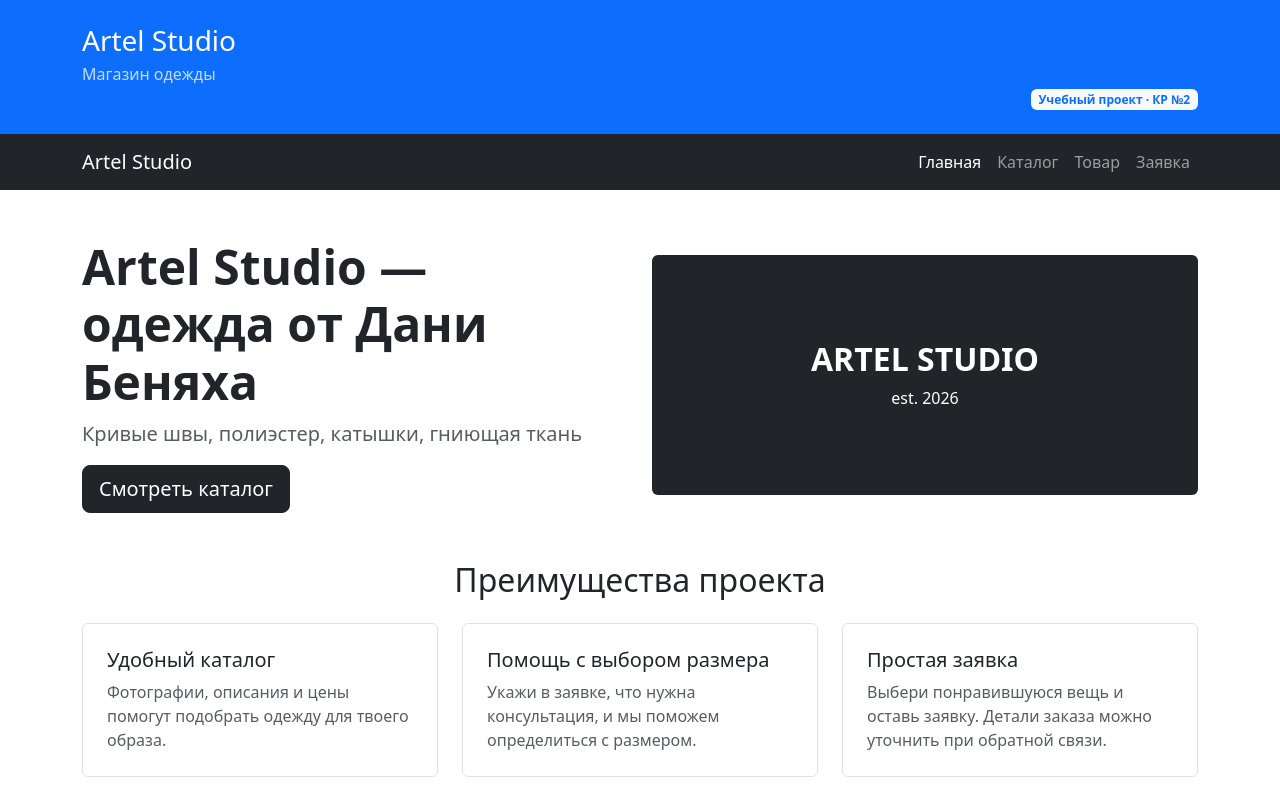
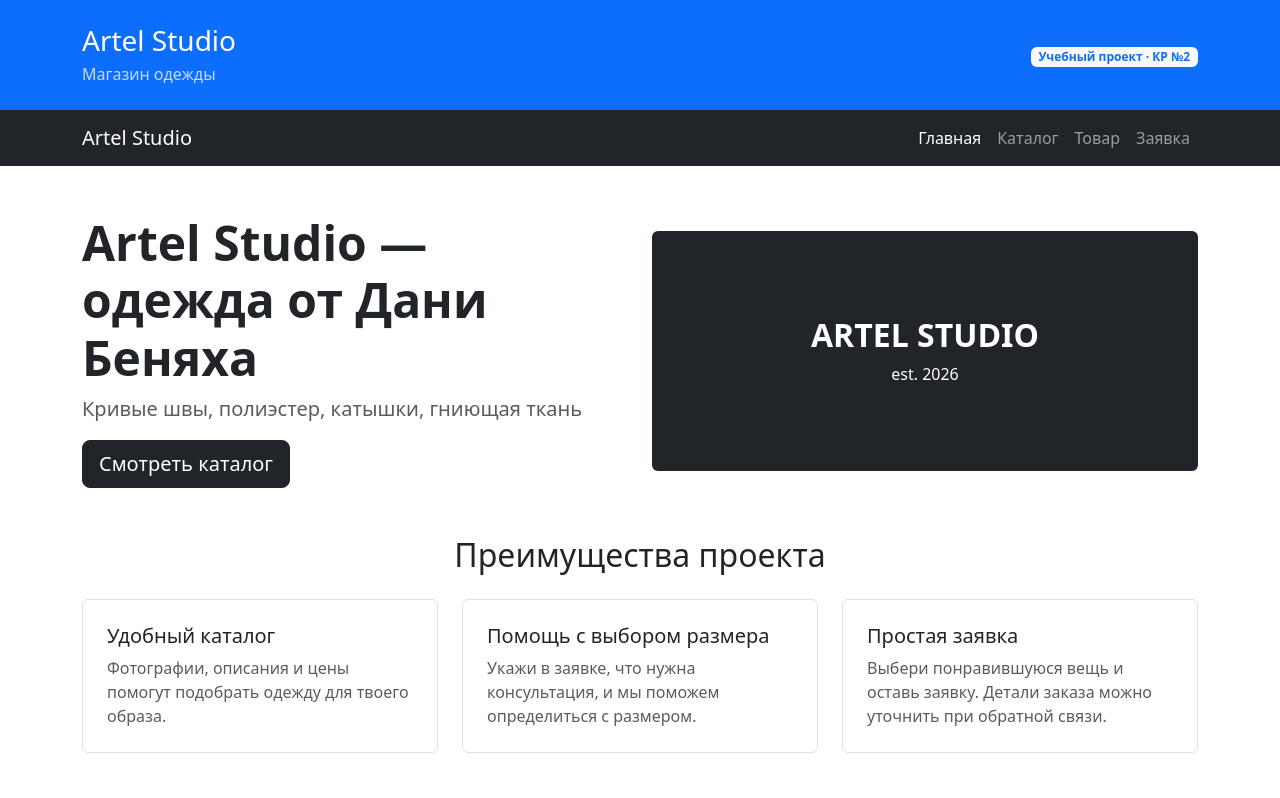
Before and after one commit to tzutira/kr2-bootstrap-shop, a plain HTML site: page index.html in a window 1280 px wide. Shown: the top 798 px of the page. Drawn offline with nearby package versions, Linux system fonts and the light colour scheme.

Commit message:
fix: correct header grid and complete project documentation

```diff
--- a/index.html
+++ b/index.html
@@ -18,7 +18,7 @@
                 </p>
             </div>
 
-            <div class="col-12 col-md- text-md-end mt-3 mt-md-0">
+            <div class="col-12 col-md-4 text-md-end mt-3 mt-md-0">
                     <span class="badge bg-light text-primary">
                     Учебный проект · КР №2
                     </span>
```
Also changed, not shown: 1 other file.
